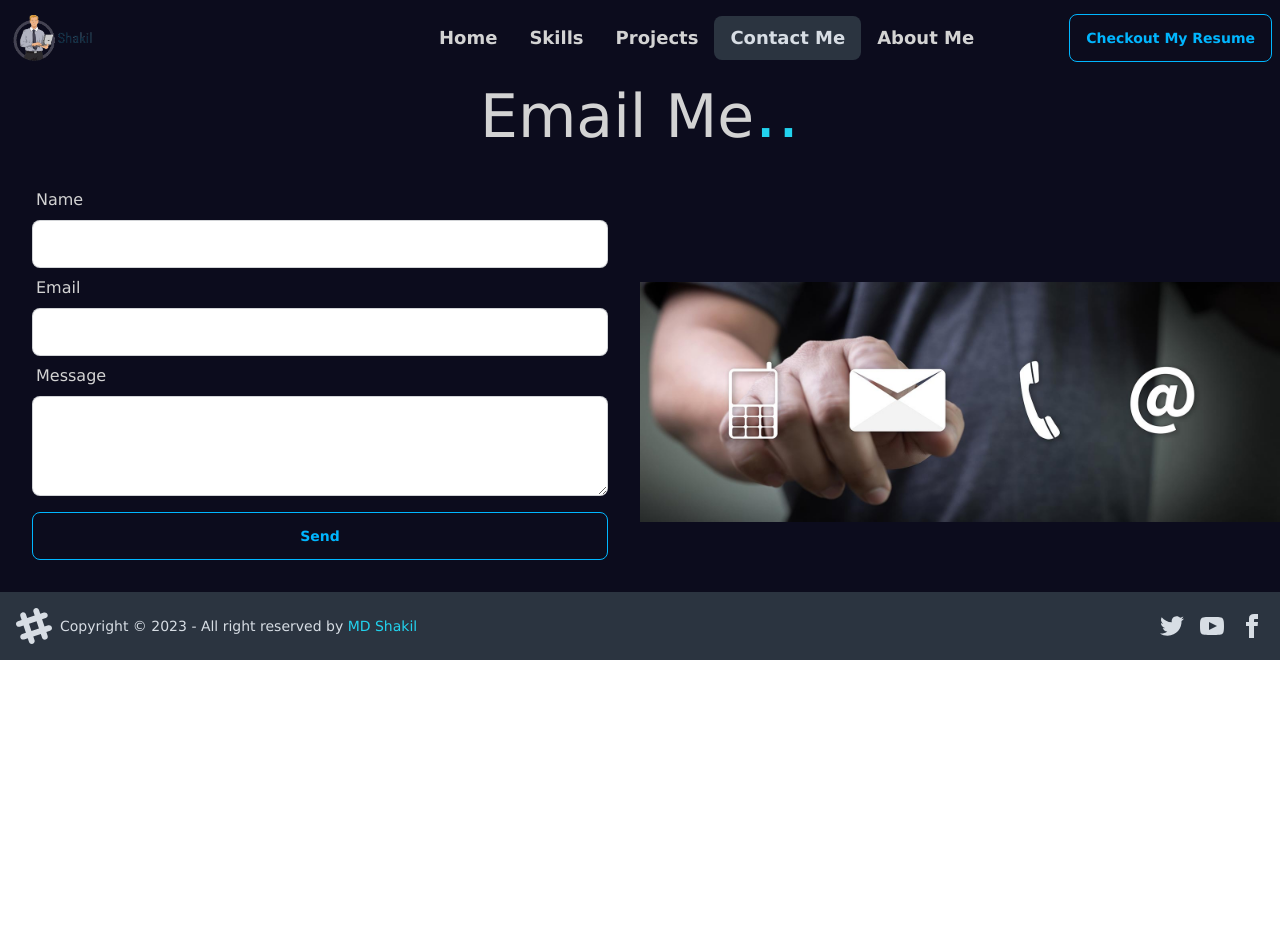
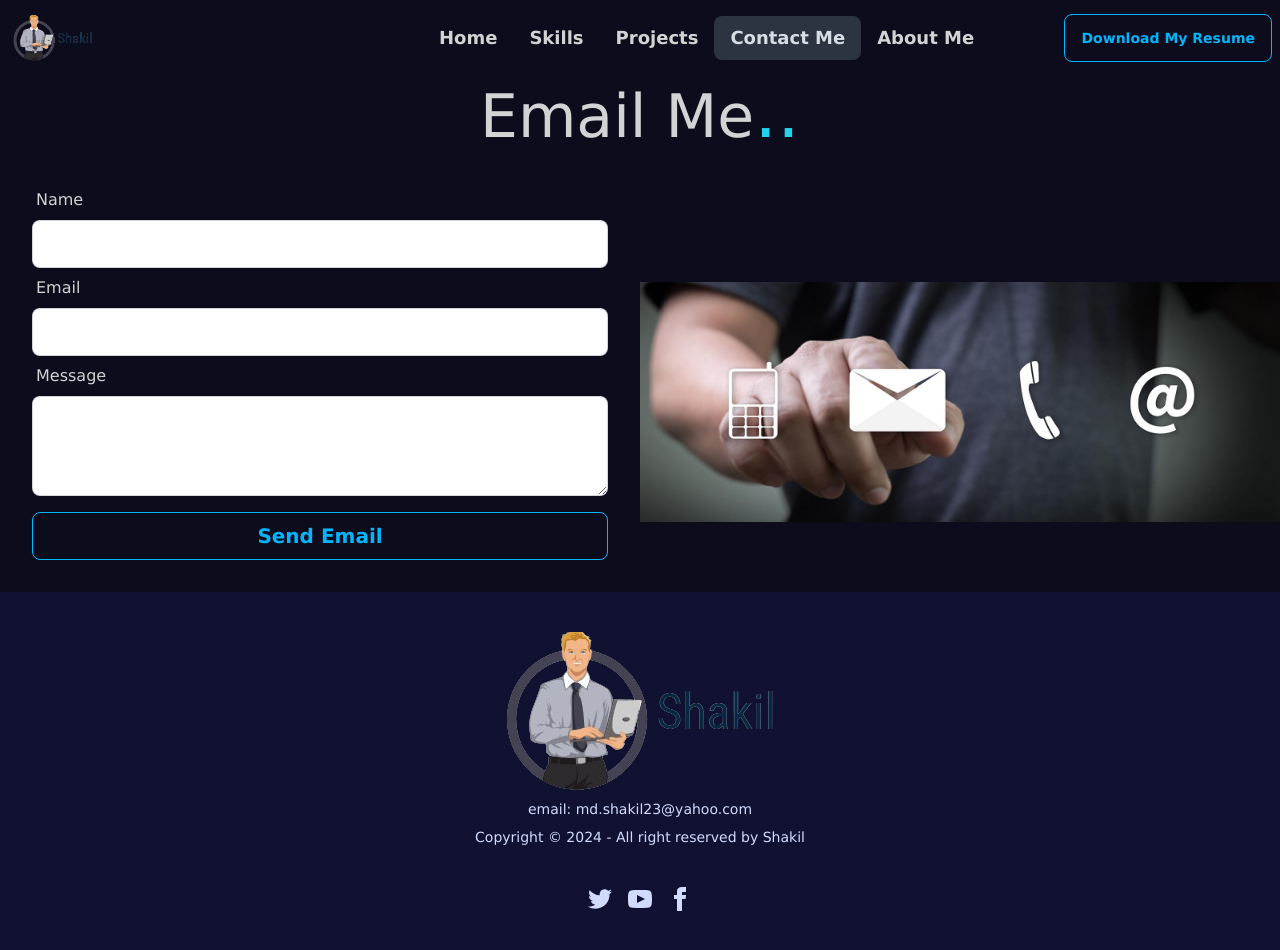
Before and after one commit to mdshakil04/my-portfolio, a React (Vite) app: page /contactMe in a window 1280 px wide. Before the commit the page ends 800 px from the top, so only its background shows below. Built offline with nearby package versions, Linux system fonts and the light colour scheme.

Commit message:
Alhamdulillah

```diff
--- a/src/Components/ContactMe/ContactMe.jsx
+++ b/src/Components/ContactMe/ContactMe.jsx
@@ -22,7 +22,8 @@ const ContactMe = () => {
         (result) => {
           console.log(result.text);
           Swal.fire({
-            title: "Message sent!",
+            title: "Email sent!",
+            text:"Thank Your For your Message",
             icon: "success"
           });
           console.log("Message sent")
@@ -52,7 +53,7 @@ const ContactMe = () => {
                 scale:1.05,
                 boxShadow:"0px 0px 8px rgb(255,255,255)",
               }}
-            className=" btn btn-outline btn-info mt-4" type="submit" value="Send" />
+            className=" btn btn-outline btn-info mt-4 text-xl" type="submit" value="Send Email" />
           </form>
         </div>
         <div
--- a/src/Components/Footer/Footer.jsx
+++ b/src/Components/Footer/Footer.jsx
@@ -1,21 +1,14 @@
+import logo from "../../assets/new-logo.png"
 const Footer = () => {
   return (
-    <footer className="footer items-center p-4 bg-neutral text-neutral-content">
-      <aside className="items-center grid-flow-col">
-        <svg
-          width="36"
-          height="36"
-          viewBox="0 0 24 24"
-          xmlns="http://www.w3.org/2000/svg"
-          fillRule="evenodd"
-          clipRule="evenodd"
-          className="fill-current"
-        >
-          <path d="M22.672 15.226l-2.432.811.841 2.515c.33 1.019-.209 2.127-1.23 2.456-1.15.325-2.148-.321-2.463-1.226l-.84-2.518-5.013 1.677.84 2.517c.391 1.203-.434 2.542-1.831 2.542-.88 0-1.601-.564-1.86-1.314l-.842-2.516-2.431.809c-1.135.328-2.145-.317-2.463-1.229-.329-1.018.211-2.127 1.231-2.456l2.432-.809-1.621-4.823-2.432.808c-1.355.384-2.558-.59-2.558-1.839 0-.817.509-1.582 1.327-1.846l2.433-.809-.842-2.515c-.33-1.02.211-2.129 1.232-2.458 1.02-.329 2.13.209 2.461 1.229l.842 2.515 5.011-1.677-.839-2.517c-.403-1.238.484-2.553 1.843-2.553.819 0 1.585.509 1.85 1.326l.841 2.517 2.431-.81c1.02-.33 2.131.211 2.461 1.229.332 1.018-.21 2.126-1.23 2.456l-2.433.809 1.622 4.823 2.433-.809c1.242-.401 2.557.484 2.557 1.838 0 .819-.51 1.583-1.328 1.847m-8.992-6.428l-5.01 1.675 1.619 4.828 5.011-1.674-1.62-4.829z"></path>
-        </svg>
-        <p>Copyright © 2023 - All right reserved by <span className=" text-cyan-400">MD Shakil</span> </p>
+    <footer className="footer footer-center p-10 bg-[#111132] text-primary-content">
+      <aside>
+        <img src={logo} alt="logo" />
+        <h2>email: md.shakil23@yahoo.com</h2>
+        <p>Copyright © 2024 - All right reserved by Shakil</p>
       </aside>
-      <nav className="grid-flow-col gap-4 md:place-self-center md:justify-self-end">
+      <nav>
+        <div className="grid grid-flow-col gap-4">
           <a>
             <svg
               xmlns="http://www.w3.org/2000/svg"
@@ -49,6 +42,7 @@ const Footer = () => {
               <path d="M9 8h-3v4h3v12h5v-12h3.642l.358-4h-4v-1.667c0-.955.192-1.333 1.115-1.333h2.885v-5h-3.808c-3.596 0-5.192 1.583-5.192 4.615v3.385z"></path>
             </svg>
           </a>
+        </div>
       </nav>
     </footer>
   );
--- a/src/Components/Navbar/Navbar.jsx
+++ b/src/Components/Navbar/Navbar.jsx
@@ -59,7 +59,7 @@ const Navbar = () => {
         <ul className="menu menu-horizontal px-1 text-lg">{navLinks}</ul>
       </div>
       <div className="navbar-end ">
-        <a href="https://github.com/mdshakil04" target="blank" className="btn btn-outline btn-info">Checkout My Resume</a>
+        <a href="https://drive.google.com/file/d/162mnBaIkaKrCVD3HwBmxL4XsxtpESxbc/view?usp=sharing" target="blank" className="btn btn-outline btn-info">Download My Resume</a>
       </div>
     </div>
   );
--- a/src/Home/Home.jsx
+++ b/src/Home/Home.jsx
@@ -11,8 +11,8 @@ const Home = () => {
             <Hero></Hero>
             <Skills></Skills>
             <Projects></Projects>
+            <AboutMe></AboutMe>
             <ContactMe></ContactMe>
-            <AboutMe></AboutMe>
         </div>
     );
 };
```
Lines whose indentation alone changed are shown as unchanged.
